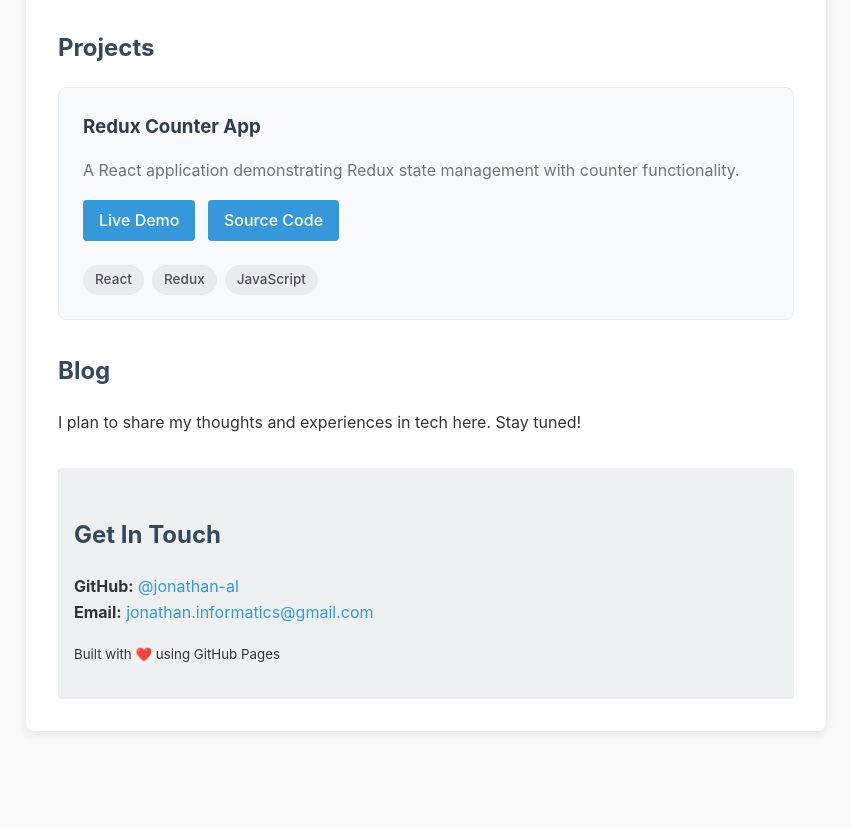
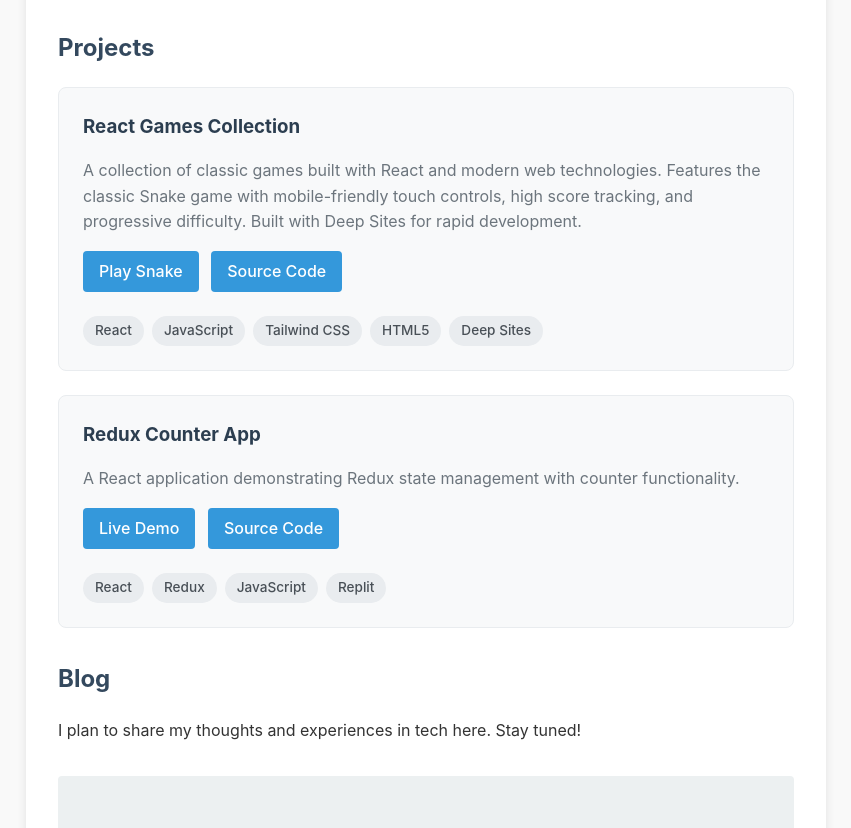
Before and after one commit to jonathan-al/jonathan-al.github.io, a plain HTML site: page index.html in a window 1280 px wide. Shown: the part 691-1519 px from the top of the page, without its empty margins (214-1065 px from the left). Before the commit the page ends 1454 px from the top, so only its background shows below. Drawn offline with Linux system fonts and the light colour scheme.

Commit message:
Update portfolio with React Games Collection
- Removed Live Demo link to focus on direct play access
- Enhanced project presentation with streamlined links
- Added Replit tag to Redux Counter for consistency

```diff
--- a/index.html
+++ b/index.html
@@ -250,6 +250,22 @@
             <section>
                 <h2>Projects</h2>
                 <div class="project-card">
+                    <h3>React Games Collection</h3>
+                    <p>A collection of classic games built with React and modern web technologies. Features the classic Snake game with mobile-friendly touch controls, high score tracking, and progressive difficulty. Built with Deep Sites for rapid development.</p>
+                    <div class="project-links">
+                        <a href="https://jonathan-al.github.io/react-games/snake_game.html" target="_blank" class="project-link">Play Snake</a>
+                        <a href="https://github.com/jonathan-al/react-games" target="_blank" class="project-link">Source Code</a>
+                    </div>
+                    <div class="project-tech">
+                        <span class="tech-tag">React</span>
+                        <span class="tech-tag">JavaScript</span>
+                        <span class="tech-tag">Tailwind CSS</span>
+                        <span class="tech-tag">HTML5</span>
+                        <span class="tech-tag">Deep Sites</span>
+                    </div>
+                </div>
+
+                <div class="project-card">
                     <h3>Redux Counter App</h3>
                     <p>A React application demonstrating Redux state management with counter functionality.</p>
                     <div class="project-links">
@@ -260,6 +276,7 @@
                         <span class="tech-tag">React</span>
                         <span class="tech-tag">Redux</span>
                         <span class="tech-tag">JavaScript</span>
+                        <span class="tech-tag">Replit</span>
                     </div>
                 </div>
             </section>
```
